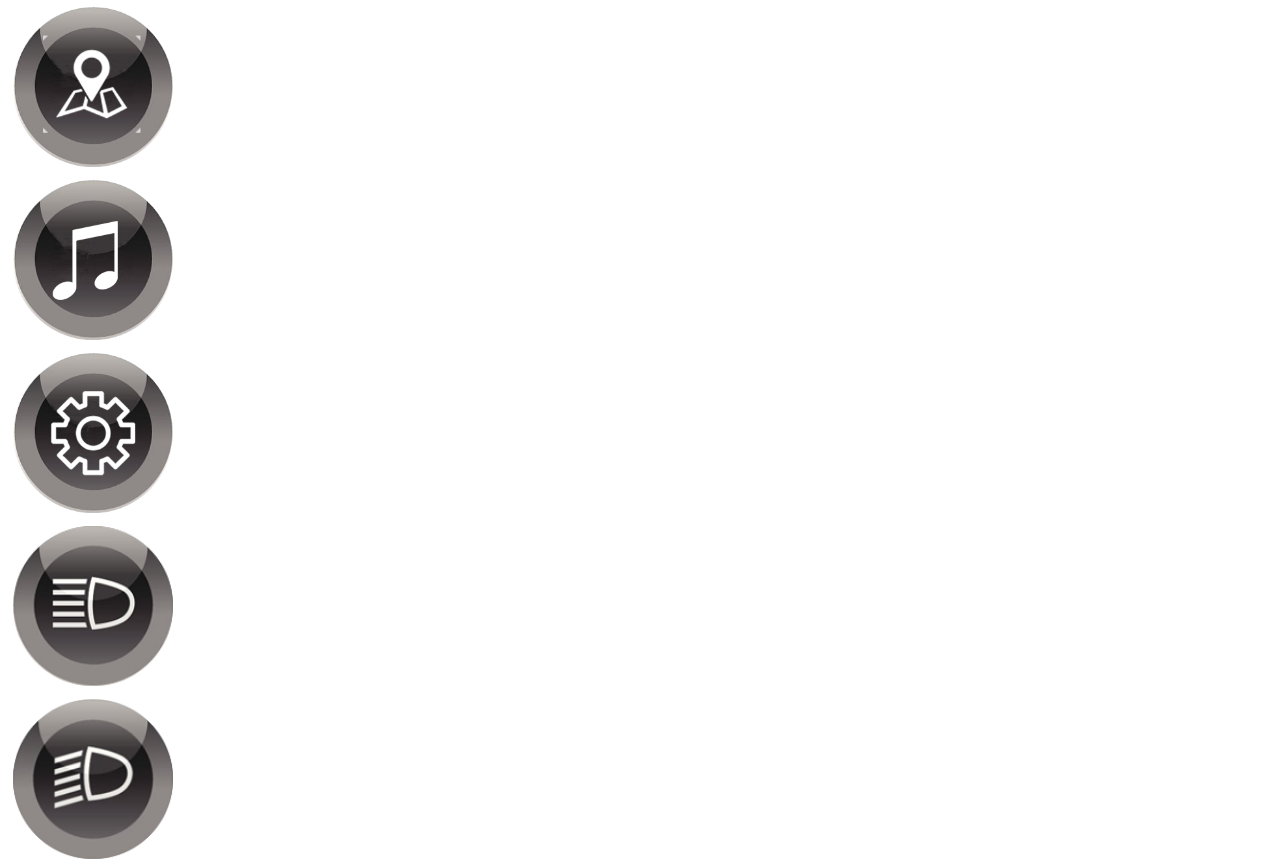
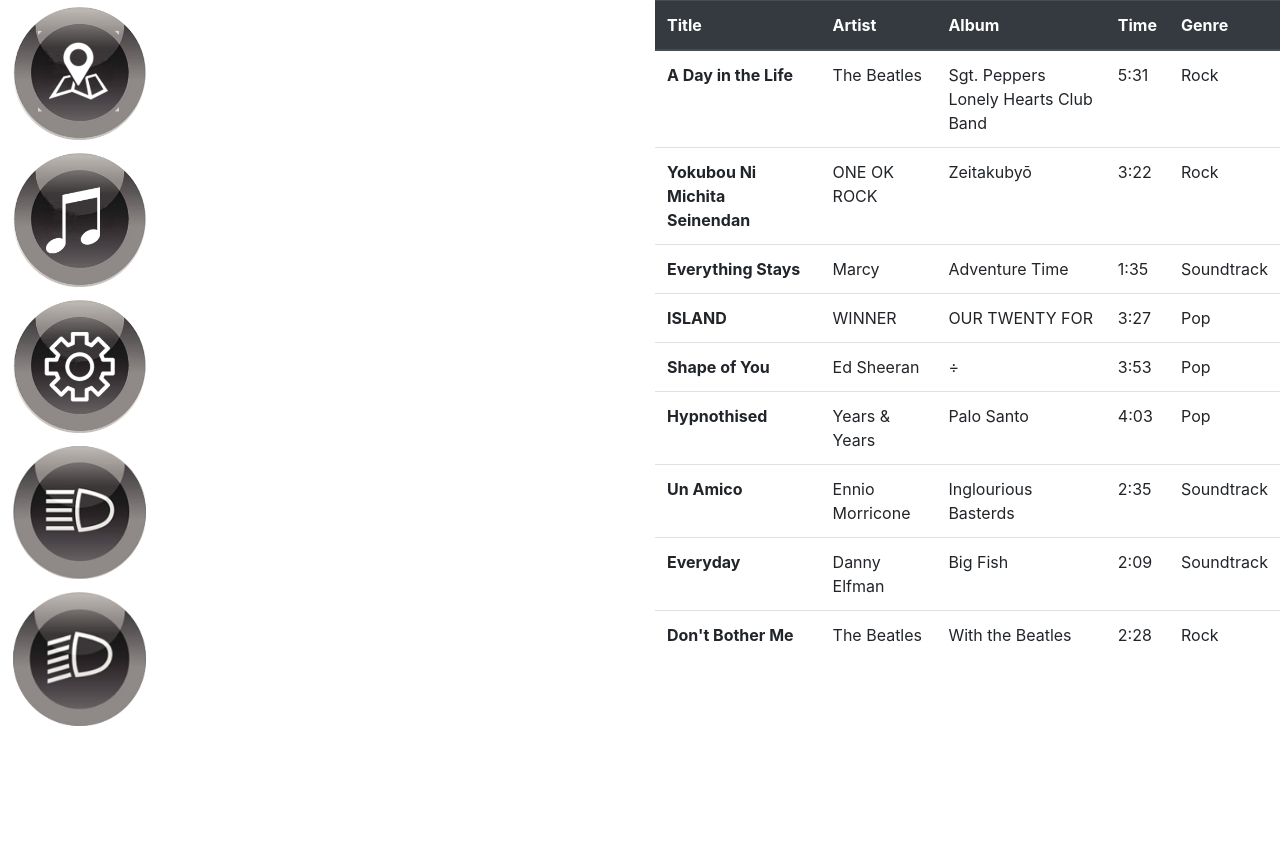
Before and after one commit to christinehhhh/Frontend-Middle-Console, a React (Create React App) app: page / in a window 1280 px wide. After the commit the page ends 800 px from the top, so only its background shows below. Built offline with nearby package versions, Linux system fonts and the light colour scheme.

Commit message:
middle console with fake buttons and fake playlist

```diff
--- a/package.json
+++ b/package.json
@@ -7,6 +7,7 @@
     "@testing-library/react": "^9.5.0",
     "@testing-library/user-event": "^7.2.1",
     "bootstrap": "^4.1.1",
+    "font-awesome": "^4.7.0",
     "react": "^16.13.0",
     "react-dom": "^16.13.0",
     "react-scripts": "3.4.0"
--- a/src/App.js
+++ b/src/App.js
@@ -1,37 +1,22 @@
 import React, { Component } from "react";
 import "./App.css";
-import Map from "./Components/Images/map.png";
-import Music from "./Components/Images/music.png";
-import Settings from "./Components/Images/setting.png";
-import LightOn from "./Components/Images/Turn on light.png";
-import LightOff from "./Components/Images/Turn off light.png";
+import MusicTable from "./components/musicTable";
+import Buttons from "./components/buttons";
 
-const picsHeight = window.innerHeight / 5;
 class App extends Component {
   state = {};
   render() {
     return (
-      <div
-        className="btn-group-vertical"
-        role="group"
-        aria-label="Vertical button group"
-      >
-        <button type="button" className="btn btn-circle">
-          <img height={picsHeight} src={Map} alt="" />
-        </button>
-        <button type="button" className="btn btn-circle">
-          <img height={picsHeight} src={Music} alt="" />
-        </button>
-        <button type="button" className="btn btn-circle">
-          <img height={picsHeight} src={Settings} alt="" />
-        </button>
-        <button type="button" className="btn btn-circle">
-          <img height={picsHeight} src={LightOn} alt="" />
-        </button>
-        <button type="button" className="btn btn-circle">
-          <img height={picsHeight} src={LightOff} alt="" />
-        </button>
-      </div>
+      <form>
+        <div class="row">
+          <div class="col">
+            <Buttons />
+          </div>
+          <div class="col">
+            <MusicTable />
+          </div>
+        </div>
+      </form>
     );
   }
 }
--- /dev/null
+++ b/src/Components/buttons.jsx
@@ -0,0 +1,38 @@
+import React, { Component } from "react";
+import Map from "./Images/map.png";
+import Music from "./Images/music.png";
+import Settings from "./Images/setting.png";
+import LightOn from "./Images/Turn on light.png";
+import LightOff from "./Images/Turn off light.png";
+
+const picsHeight = window.innerHeight / 6;
+
+class Buttons extends Component {
+  render() {
+    return (
+      <div
+        className="btn-group-vertical"
+        role="group"
+        aria-label="Vertical button group"
+      >
+        <button type="button" className="btn btn-circle">
+          <img height={picsHeight} src={Map} alt="" />
+        </button>
+        <button type="button" className="btn btn-circle">
+          <img height={picsHeight} src={Music} alt="" />
+        </button>
+        <button type="button" className="btn btn-circle">
+          <img height={picsHeight} src={Settings} alt="" />
+        </button>
+        <button type="button" className="btn btn-circle">
+          <img height={picsHeight} src={LightOn} alt="" />
+        </button>
+        <button type="button" className="btn btn-circle">
+          <img height={picsHeight} src={LightOff} alt="" />
+        </button>
+      </div>
+    );
+  }
+}
+
+export default Buttons;
--- /dev/null
+++ b/src/Components/fakeGenreService.js
@@ -0,0 +1,8 @@
+export const genres = [
+  { _id: "5b21ca3eeb7f6fbccd471818", name: "Rock" },
+  { _id: "5b21ca3eeb7f6fbccd471814", name: "Pop" },
+  { _id: "5b21ca3eeb7f6fbccd471820", name: "Soundtrack" }
+];
+export function getGenres() {
+  return genres.filter(g => g);
+}
--- /dev/null
+++ b/src/Components/fakeMusicService.js
@@ -0,0 +1,106 @@
+import * as genresAPI from "./fakeGenreService";
+
+const musics = [
+  {
+    _id: "5b21ca3eeb7f6fbccd471815",
+    title: "A Day in the Life",
+    genre: { _id: "5b21ca3eeb7f6fbccd471818", name: "Rock" },
+    artist: "The Beatles",
+    album: "Sgt. Peppers Lonely Hearts Club Band",
+    time: "5:31"
+  },
+  {
+    _id: "5b21ca3eeb7f6fbccd471816",
+    title: "Yokubou Ni Michita Seinendan",
+    genre: { _id: "5b21ca3eeb7f6fbccd471818", name: "Rock" },
+    artist: "ONE OK ROCK",
+    album: "Zeitakubyō",
+    time: "3:22"
+  },
+  {
+    _id: "5b21ca3eeb7f6fbccd471817",
+    title: "Everything Stays",
+    genre: { _id: "5b21ca3eeb7f6fbccd471820", name: "Soundtrack" },
+    artist: "Marcy",
+    album: "Adventure Time",
+    time: "1:35"
+  },
+
+  {
+    _id: "5b21ca3eeb7f6fbccd471819",
+    title: "ISLAND",
+    genre: { _id: "5b21ca3eeb7f6fbccd471814", name: "Pop" },
+    artist: "WINNER",
+    album: "OUR TWENTY FOR",
+    time: "3:27"
+  },
+  {
+    _id: "5b21ca3eeb7f6fbccd47181a",
+    title: "Shape of You",
+    genre: { _id: "5b21ca3eeb7f6fbccd471814", name: "Pop" },
+    artist: "Ed Sheeran",
+    album: "÷",
+    time: "3:53"
+  },
+  {
+    _id: "5b21ca3eeb7f6fbccd47181b",
+    title: "Hypnothised",
+    genre: { _id: "5b21ca3eeb7f6fbccd471814", name: "Pop" },
+    artist: "Years & Years",
+    album: "Palo Santo",
+    time: "4:03"
+  },
+  {
+    _id: "5b21ca3eeb7f6fbccd47181e",
+    title: "Un Amico",
+    genre: { _id: "5b21ca3eeb7f6fbccd471820", name: "Soundtrack" },
+    artist: "Ennio Morricone",
+    album: "Inglourious Basterds",
+    time: "2:35"
+  },
+  {
+    _id: "5b21ca3eeb7f6fbccd47181f",
+    title: "Everyday",
+    genre: { _id: "5b21ca3eeb7f6fbccd471820", name: "Soundtrack" },
+    artist: "Danny Elfman",
+    album: "Big Fish",
+    time: "2:09"
+  },
+  {
+    _id: "5b21ca3eeb7f6fbccd471821",
+    title: "Don't Bother Me",
+    genre: { _id: "5b21ca3eeb7f6fbccd471818", name: "Rock" },
+    artist: "The Beatles",
+    album: "With the Beatles",
+    time: "2:28"
+  }
+];
+
+export function getMusics() {
+  return musics;
+}
+
+export function getMusic(id) {
+  return musics.find(m => m._id === id);
+}
+
+export function saveMusic(music) {
+  let musicInDb = musics.find(m => m._id === music._id) || {};
+  musicInDb.name = music.name;
+  musicInDb.genre = genresAPI.genres.find(g => g._id === music.genreId);
+  musicInDb.numberInStock = music.numberInStock;
+  musicInDb.dailyRentalRate = music.dailyRentalRate;
+
+  if (!musicInDb._id) {
+    musicInDb._id = Date.now();
+    musics.push(musicInDb);
+  }
+
+  return musicInDb;
+}
+
+export function deleteMusic(id) {
+  let musicInDb = musics.find(m => m._id === id);
+  musics.splice(musics.indexOf(musicInDb), 1);
+  return musicInDb;
+}
--- /dev/null
+++ b/src/Components/musicTable.jsx
@@ -0,0 +1,37 @@
+import React, { Component } from "react";
+import { getMusics } from "./fakeMusicService";
+
+class MusicTable extends Component {
+  state = {
+    musics: getMusics()
+  };
+
+  render() {
+    return (
+      <table className="table">
+        <thead className="thead-dark">
+          <tr>
+            <th>Title</th>
+            <th>Artist</th>
+            <th>Album</th>
+            <th>Time</th>
+            <th>Genre</th>
+          </tr>
+        </thead>
+        <tbody>
+          {this.state.musics.map(music => (
+            <tr key={music._id}>
+              <th>{music.title}</th>
+              <td>{music.artist}</td>
+              <td>{music.album}</td>
+              <td>{music.time}</td>
+              <td>{music.genre.name}</td>
+            </tr>
+          ))}
+        </tbody>
+      </table>
+    );
+  }
+}
+
+export default MusicTable;
--- a/src/index.js
+++ b/src/index.js
@@ -4,6 +4,7 @@
 import App from "./App";
 import * as serviceWorker from "./serviceWorker";
 import "bootstrap/dist/css/bootstrap.css";
+import "font-awesome/css/font-awesome.css";
 
 ReactDOM.render(<App />, document.getElementById("root"));
 
```
Also changed, not shown: 1 other file (tests, documents, lock files or other folders).
